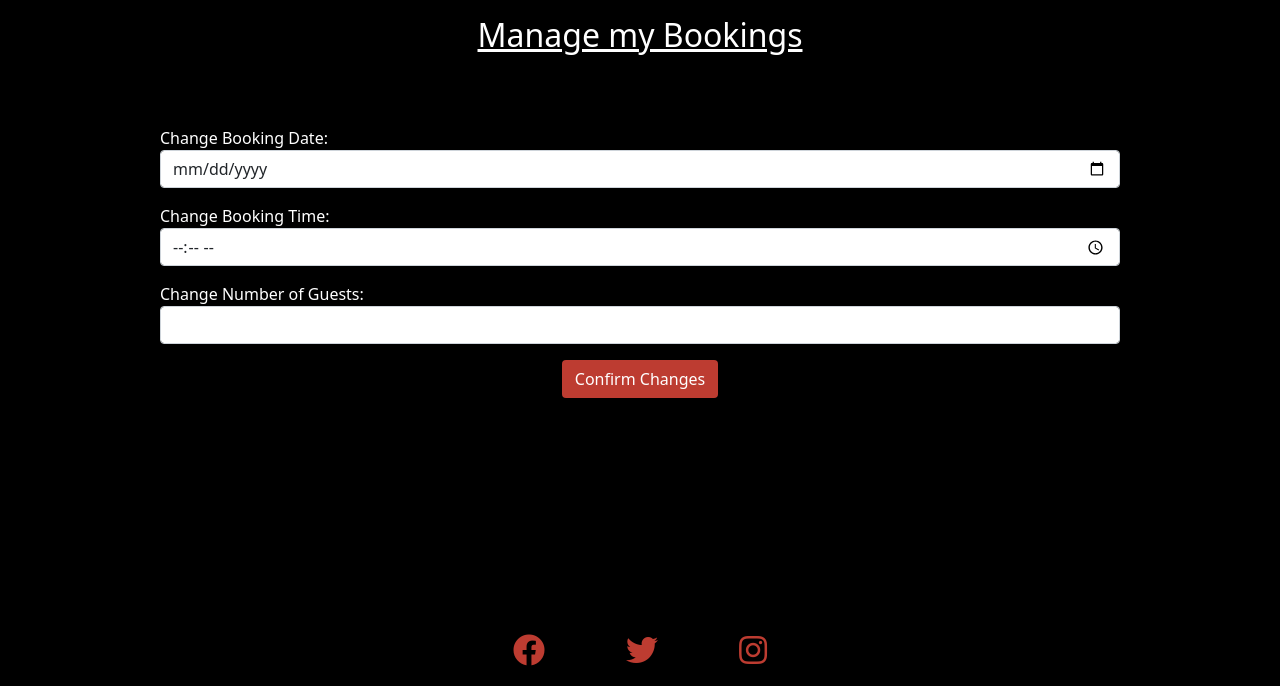
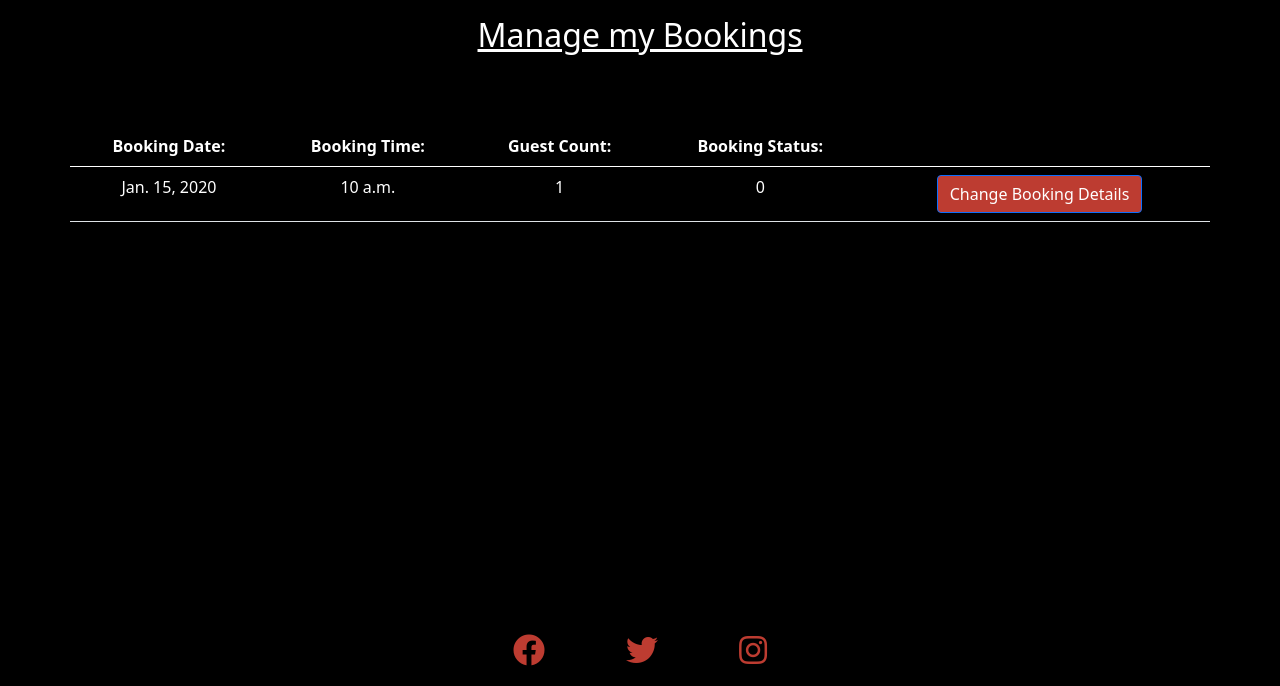
Before and after one commit to Code-Institute-Submissions/iKelvvv-MS4, a Django app: page /manage_booking/ in a window 1280 px wide. Shown: the part 96-782 px from the top of the page. Run offline with Django 3.2, Linux system fonts and the light colour scheme; a user stored in the database is signed in; tables that the repository leaves empty hold one stand-in row (values such as "Sample post").

Commit message:
Display booking details on manage_booking.html and add change booking details view

```diff
--- a/templates/manage_booking.html
+++ b/templates/manage_booking.html
@@ -8,29 +8,64 @@
             <h2 class="text-center text-decoration-underline py-3">Manage my Bookings</h2>
         </div>
     </div>
+
+    {% for booking in booking_list %}
+    <div class="row">
+        <table class="table text-white text-center mt-5">
+            <thead>
+                <tr>
+                    <th scope="col">Booking Date:</th>
+                    <th scope="col">Booking Time:</th>
+                    <th scope="col">Guest Count:</th>
+                    <th scope="col">Booking Status:</th>
+                    <th scope="col"></th>
+                </tr>
+            </thead>
+            <tbody>
+                <tr>
+                    <td>{{ booking.booking_date }}</td>
+                    <td>{{ booking.booking_time }}</td>
+                    <td>{{ booking.guest_count }}</td>
+                    <td>{{ booking.status }}</td>
+                    <td>
+                        <button class="btn btn-primary custom-red text-white" type="button" data-bs-toggle="collapse"
+                            data-bs-target="#modify_booking" aria-expanded="false" aria-controls="collapseExample">
+                            Change Booking Details
+                        </button>
+                    </td>
+                </tr>
+            </tbody>
+        </table>
+        <div class="collapse" id="modify_booking">
+            <div class="card card-body booking_changes">
+                <table class="table text-white text-center">
+                    <thead>
+                        <tr>
+                            <th scope="col">New Booking Date:</th>
+                            <th scope="col">New Booking Time:</th>
+                            <th scope="col">New Guest Count:</th>
+                            <th scope="col"></th>
+                        </tr>
+                    </thead>
+                    <tbody>
+                        <tr>
+                            <form class="row g-3" method="POST" action="https://formdump.codeinstitute.net/">
+                                <td><input type="date" class="form-control" id="date" name="date"></td>
+                                <td><input type="time" class="form-control" id="appt" name="appt"></td>
+                                <td><input type="number" class="form-control" id="guest_count" name="guest_count"
+                                        min="1" max="10"></td>
+                            </form>
+                        </tr>
+
+                    </tbody>
+
+                </table>
+            </div>
+        </div>
+    </div>
+
+    {% endfor %}
+
 </div>
 
-<div class="w-75 mx-auto py-5">
-    <form class="row g-3" method="POST" action="https://formdump.codeinstitute.net/">
-
-        <div class="col-12">
-            <label for="date">Change Booking Date:</label>
-            <input type="date" class="form-control" id="date" name="date">
-        </div>
-
-        <div class="col-12">
-            <label for="time">Change Booking Time:</label>
-            <input type="time" class="form-control" id="appt" name="appt">
-        </div>
-
-        <div class="col-12 mx-auto">
-            <label for="guest_count">Change Number of Guests:</label>
-            <input type="number" class="form-control" id="guest_count" name="guest_count" min="1" max="10">
-        </div>
-
-        <div class="col-12 text-center">
-            <button type="submit" class="btn custom-red text-white">Confirm Changes</button>
-        </div>
-    </form>
-
 {% endblock %}
```
